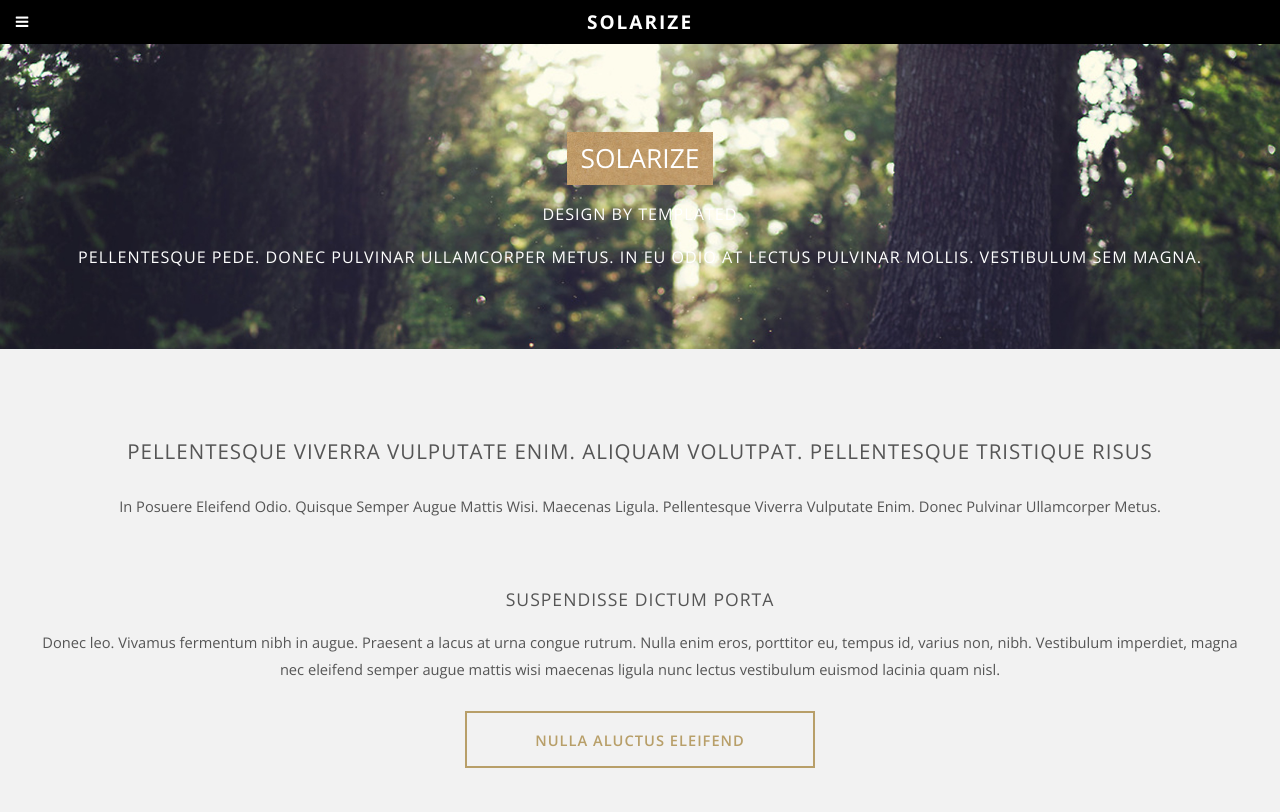
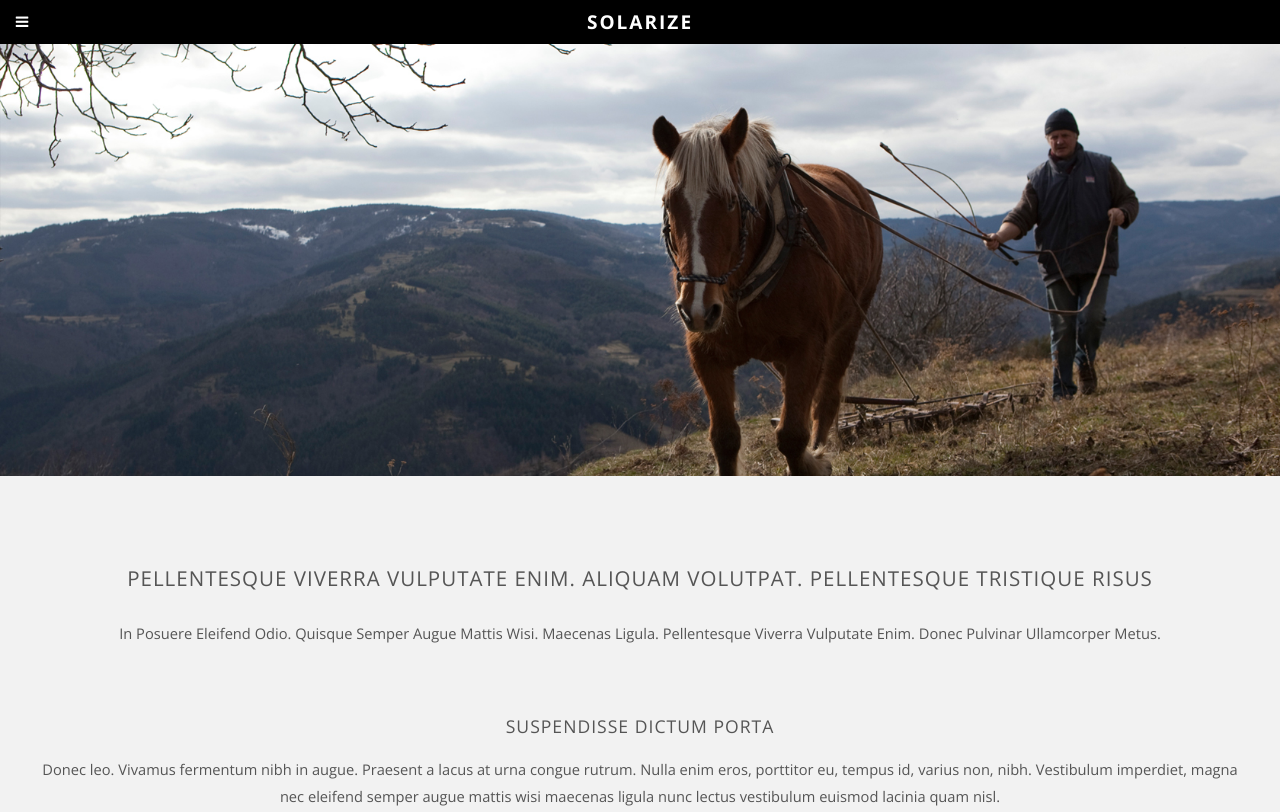
Before and after one commit to PizzalaFlorian/agreve, a plain HTML site: page index.html in a window 1280 px wide. Shown: the top 812 px of the page. Drawn offline with nearby package versions, Linux system fonts and the light colour scheme.

Commit message:
banner step 1

```diff
--- a/css/style.css
+++ b/css/style.css
@@ -476,7 +476,7 @@
 
 		.wrapper.style1 {
 			padding: 0em;
-			background: #222222 url(../images/banner.jpg) no-repeat;
+			background: #222222 url(../images/banner2.jpg) no-repeat;
 			background-size: cover;
 		}
 
@@ -805,3 +805,8 @@
 		text-transform: uppercase;
 		font-weight: 700;
 	}
+
+/* Modif perso */
+.home{
+	height: 300px;
+}
--- a/index.html
+++ b/index.html
@@ -68,10 +68,10 @@
 
 			<!-- Banner -->
 				<div id="banner">
-					<section class="container">
-						<h2>Solarize</h2>
-						<span>Design by Templated</span>
-						<p>Pellentesque pede. Donec pulvinar ullamcorper metus. In eu odio at lectus pulvinar mollis. Vestibulum sem magna.</p>
+					<section class="home container">
+						<!--<h2>Solarize</h2>
+						 <span>Design by Templated</span>
+						<p>Pellentesque pede. Donec pulvinar ullamcorper metus. In eu odio at lectus pulvinar mollis. Vestibulum sem magna.</p> -->
 					</section>
 				</div>
 
```
Also changed, not shown: images/banner2.jpg (added).
